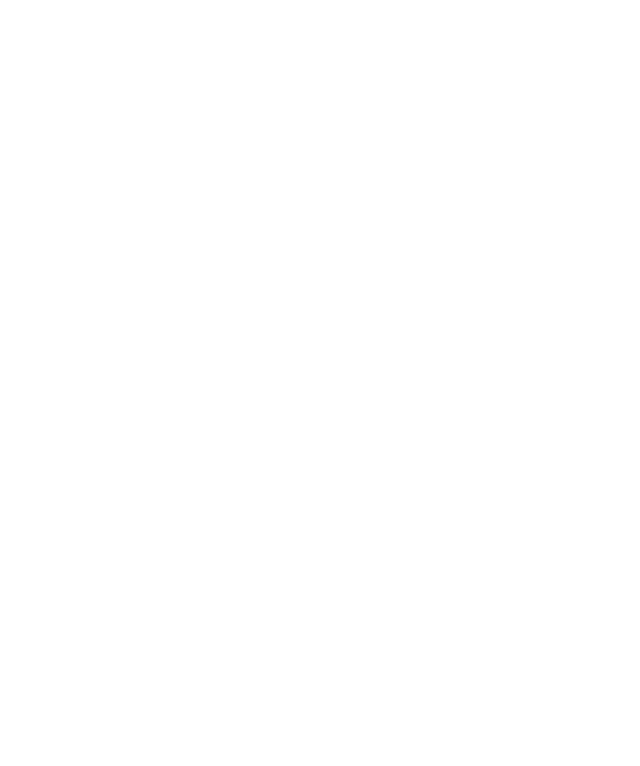
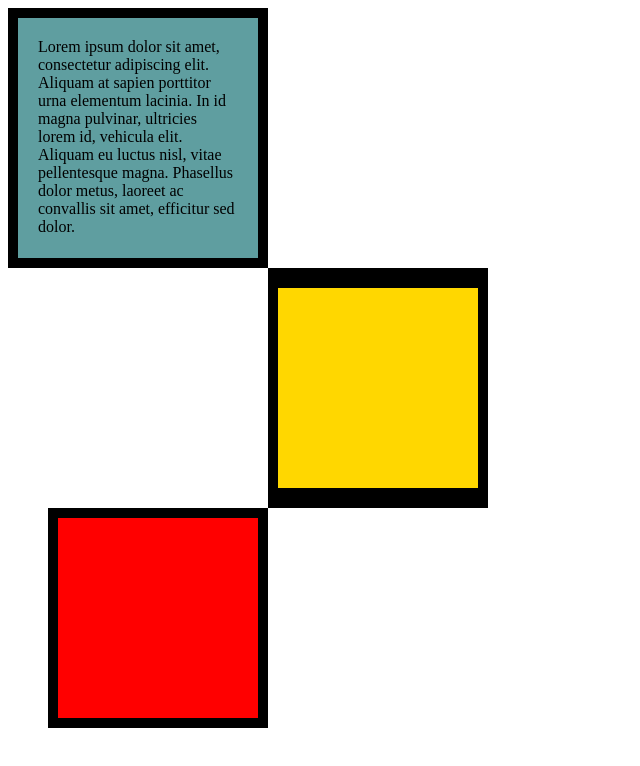
Before and after one commit to J-Bills/css-properties, a plain HTML site: page 6.3 CSS Box Model/index.html in a window 1280 px wide. Shown: the whole page, without its empty margins (0-640 px from the left). Drawn offline with Linux system fonts and the light colour scheme.

Commit message:
finished 6.3 challenge

```diff
--- a/6.3 CSS Box Model/index.html
+++ b/6.3 CSS Box Model/index.html
@@ -6,13 +6,48 @@
   <title>CSS Box Model</title>
   <style>
     /* Write your CSS code here */
+    div{
+      height: 200px;
+      width: 200px;
+    }
+    p{
+      margin: 0px;
+    }
+    #first{
+      background-color: cadetblue;
+      padding: 20px;
+      border: 10px solid black
+    }
+
+    #second{
+      background-color: gold;
+      border: 20px solid black;
+      margin-left: 260px;
+      border-right-width: 10px;
+      border-left-width: 10px;
+    }
+    #third{
+      background-color: red;
+      border: 10px solid black;
+      margin-left: 40px;
+    }
 
   </style>
 </head>
 
 <body>
 
+<div id="first">
+  <p>
+    Lorem ipsum dolor sit amet, consectetur adipiscing elit. Aliquam at sapien porttitor urna elementum lacinia. In
+    id magna pulvinar, ultricies lorem id, vehicula elit. Aliquam eu luctus nisl, vitae pellentesque magna. Phasellus
+    dolor metus, laoreet ac convallis sit amet, efficitur sed dolor.
+  </p>
+</div>
 
+<div id='second'></div>
+
+<div id='third'></div>
   <!-- TODOs:
 1. Create 3 Boxes using the div element.
 2. Set their sizes to 200px heigh by 200px wide.
```
